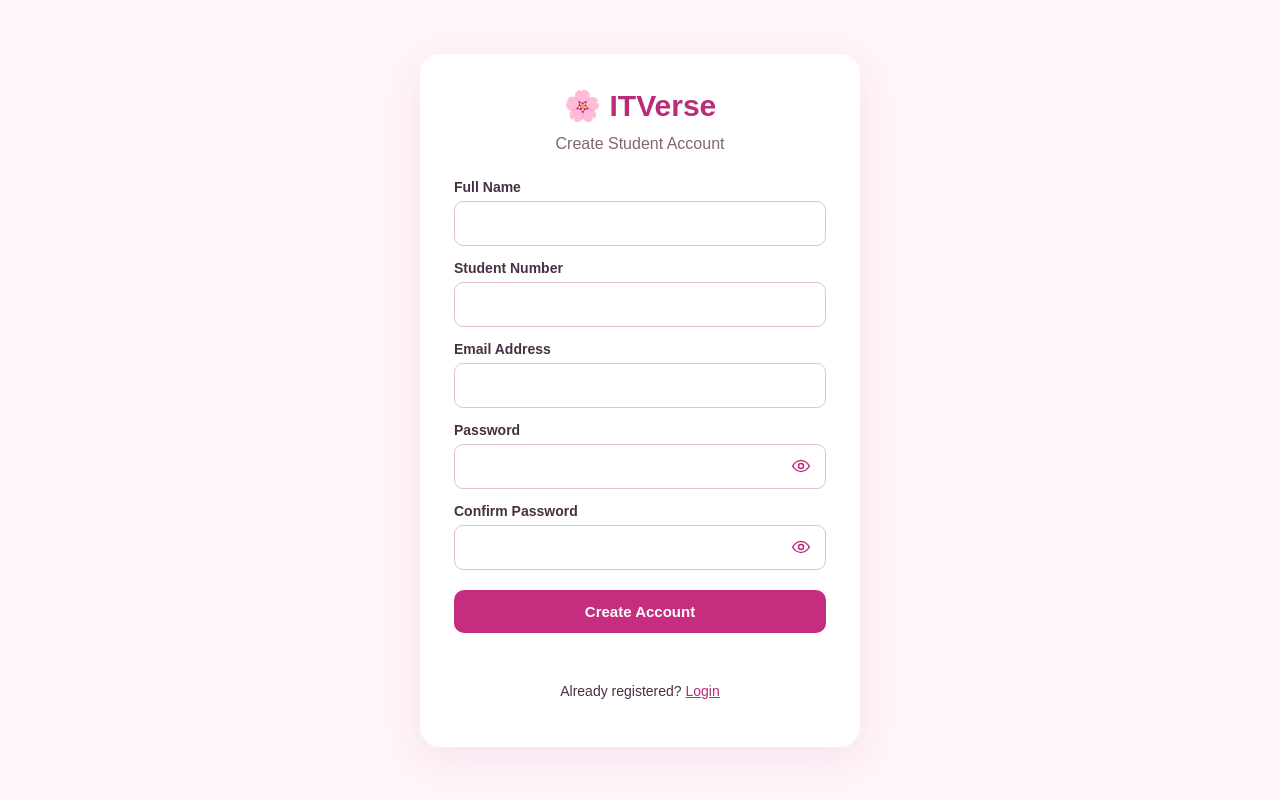
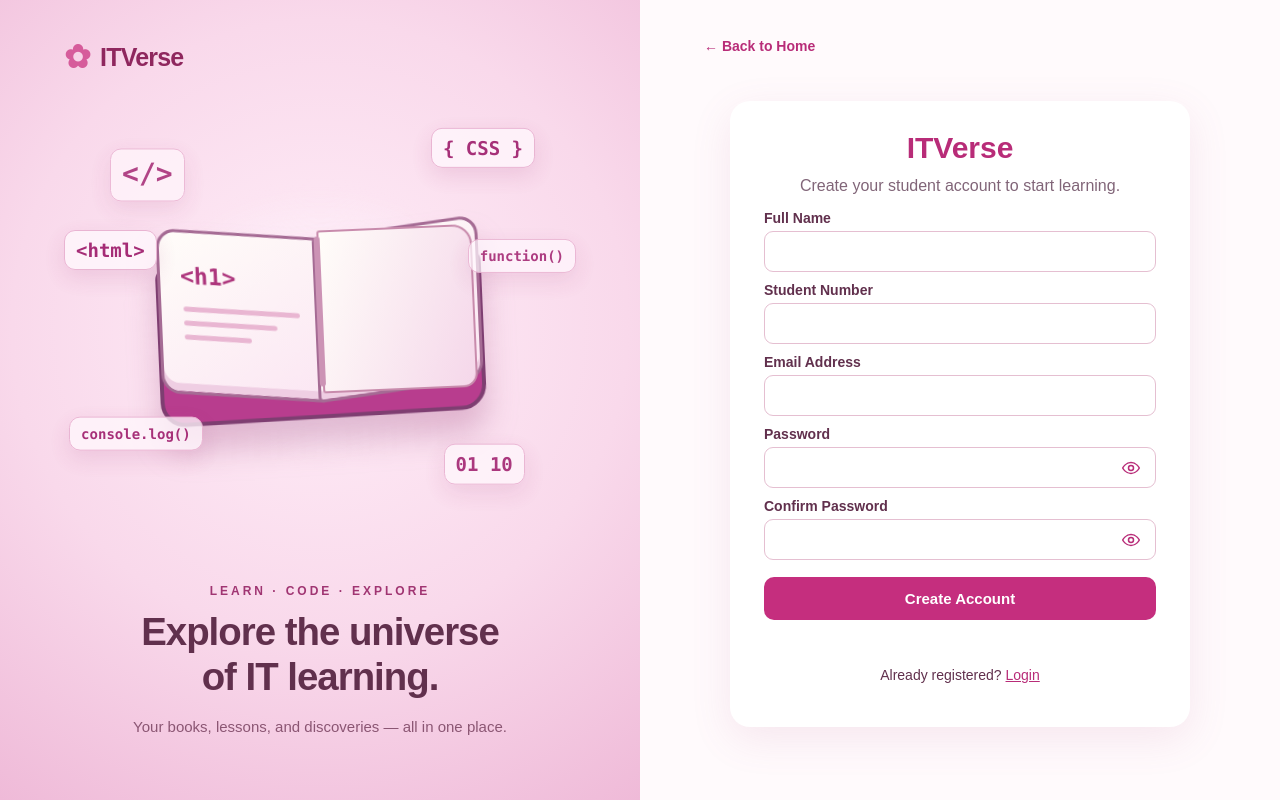
Before and after one commit to viquierasienamojica-sys/ITVerse, a plain HTML site: page signup.html in a window 1280 px wide. Drawn offline with Linux system fonts and the light colour scheme.

Commit message:
Add files via upload

```diff
--- a/signup.html
+++ b/signup.html
@@ -1,23 +1,45 @@
 <!DOCTYPE html>
 <html lang="en">
-
 <head>
   <meta charset="UTF-8">
   <meta name="viewport" content="width=device-width, initial-scale=1">
   <title>Student Sign Up | ITVerse</title>
   <link rel="stylesheet" href="css/student-auth.css">
   <link rel="stylesheet" href="css/itverse-password-toggle.css">
+  <link rel="stylesheet" href="css/itverse-animated-login.css">
+  <link rel="stylesheet" href="css/itverse-animated-signup.css">
 </head>
-
 <body data-page="signup">
-    <main class="auth-wrap">
-        <section class="panel">
-            <h1 class="brand">🌸 ITVerse</h1>
-            <p class="subtitle">Create Student Account</p>
+  <main class="auth-wrap itverse-login-layout">
+    <section class="itverse-art-panel" aria-label="ITVerse animated book illustration">
+      <div class="art-header"><span class="art-mark">✿</span><span>ITVerse</span></div>
+      <div class="art-scene" aria-hidden="true">
+        <span class="code-symbol code-one">&lt;/&gt;</span>
+        <span class="code-symbol code-two">{ CSS }</span>
+        <span class="code-symbol code-three">console.log()</span>
+        <span class="code-symbol code-four">01 10</span>
+        <span class="code-symbol code-five">&lt;html&gt;</span>
+        <span class="code-symbol code-six">function()</span>
+        <div class="magic-glow"></div>
+        <div class="magic-book">
+          <div class="magic-cover"></div>
+          <div class="magic-page magic-left"><span class="page-code">&lt;h1&gt;</span><i></i><i></i><i></i></div>
+          <div class="magic-page magic-right"><span class="page-code">{ JS }</span><i></i><i></i><i></i></div>
+          <div class="magic-turn"></div>
+          <div class="magic-binding"></div>
+        </div>
+      </div>
+      <div class="art-copy"><p class="art-eyebrow">LEARN · CODE · EXPLORE</p><h2>Explore the universe<br>of IT learning.</h2><p>Your books, lessons, and discoveries — all in one place.</p></div>
+    </section>
+    <section class="itverse-form-side">
+      <a class="back-home" href="index.html">← Back to Home</a>
+      <div class="panel">
+        <h1 class="brand"> ITVerse</h1>
+        <p class="subtitle">Create your student account to start learning.</p>
         <form id="signupForm"><label for="fullName">Full Name</label><input id="fullName" type="text"
                     autocomplete="name" required><label for="studentNumber">Student Number</label><input
                     id="studentNumber" type="text" inputmode="numeric" pattern="[0-9]+" title="Numbers only" required><label for="email">Email Address</label><input id="email"
-                    type="email" autocomplete="email" required><label for="password">Password</label><input
+                    type="email" pattern="[^@\s]+@[^@\s.]+(\.[^@\s.]+)+" title="Enter a valid email address, e.g. student@gmail.com or student@mcb.edu.ph" autocomplete="email" required><label for="password">Password</label><input
                     id="password" type="password" autocomplete="new-password" minlength="8" required><label
                     for="confirmPassword">Confirm Password</label><input id="confirmPassword" type="password"
                     autocomplete="new-password" minlength="8" required><button class="wide" type="submit">Create
@@ -25,10 +47,10 @@
                 <p id="message" class="message" role="status"></p>
             </form>
         <p class="foot">Already registered? <a href="login.html">Login</a></p>
+      </div>
     </section>
   </main>
   <script src="js/student-auth.js"></script>
   <script src="js/itverse-password-toggle.js"></script>
 </body>
-
 </html>
```
Also changed, not shown: index.html (+26 -3 lines), login.html (+14 -9 lines). Lines whose indentation alone changed are shown as unchanged.
